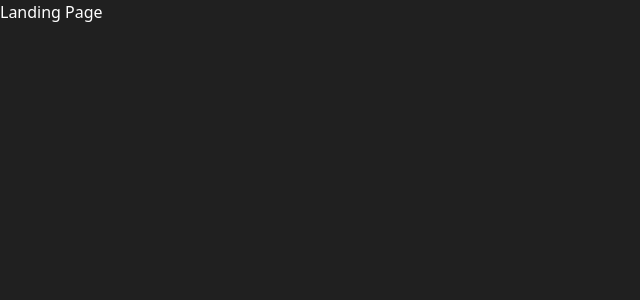
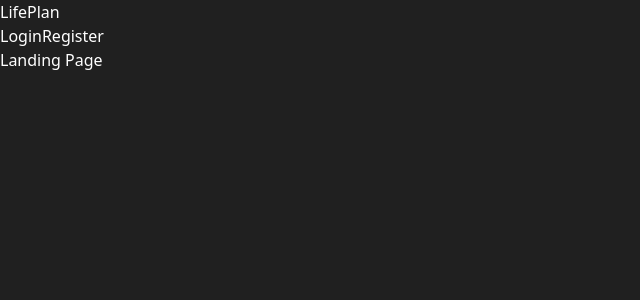
Before and after one commit to EzequielMenendez/LifeCalendar, a React (Vite) app in the folder client/: page / in a window 1280 px wide. Shown: the top 300 px of the page, without its empty margins (0-640 px from the left). Built offline with nearby package versions, Linux system fonts and the light colour scheme.

Commit message:
feat(NavBar):add basic nav bar

```diff
--- a/client/src/App.tsx
+++ b/client/src/App.tsx
@@ -1,13 +1,13 @@
 import { Routes, Route } from "react-router-dom"
 import Login from "./views/Login/Login"
 import Register from "./views/Register/Register"
-import { AuthProvider } from "./context/AuthContext"
 import Home from "./views/Home/Home"
 import ProtectedRoutes from "./ProtectedRoutes"
 import { useEffect } from 'react'
 import { useDispatch, useSelector } from "react-redux"
 import { checkToken, resetFormError } from "./redux/actions"
 import { GlobalState } from "./types"
+import NavBar from "./components/NavBar/NavBar"
 
 function App() {
 
@@ -28,7 +28,7 @@ function App() {
 
   return (
     <div>
-      <AuthProvider>
+      <NavBar />
       <Routes>
         <Route path="/" element={<h1>Landing Page</h1>}/>
         <Route path="/login" element={<Login />}/>
@@ -38,7 +38,6 @@ function App() {
             <Route path="/home" element={<Home/>}/>
           </Route>
       </Routes>
-      </AuthProvider>
     </div>
   )
 }
--- /dev/null
+++ b/client/src/components/NavBar/NavBar.tsx
@@ -0,0 +1,32 @@
+import { useSelector, useDispatch } from "react-redux"
+import { GlobalState } from "../../types"
+import { Link } from "react-router-dom"
+import { logout } from "../../redux/actions"
+
+function NavBar() {
+
+    const dispatch = useDispatch()
+    const isAuth = useSelector((state:GlobalState)=>state.isAuth)
+
+    const onLogout = () =>{
+        dispatch(logout() as any)
+    }
+
+    if(isAuth){
+        return (
+            <div>
+              <h1>LifePlan</h1>
+              <button onClick={onLogout}>Logout</button>
+            </div>
+        )
+    }
+    return (
+      <div>
+        <h1>LifePlan</h1>
+        <Link to='/login'>Login</Link>
+        <Link to='/register'>Register</Link>
+      </div>
+    )
+}
+
+export default NavBar
```
Lines whose indentation alone changed are shown as unchanged.
